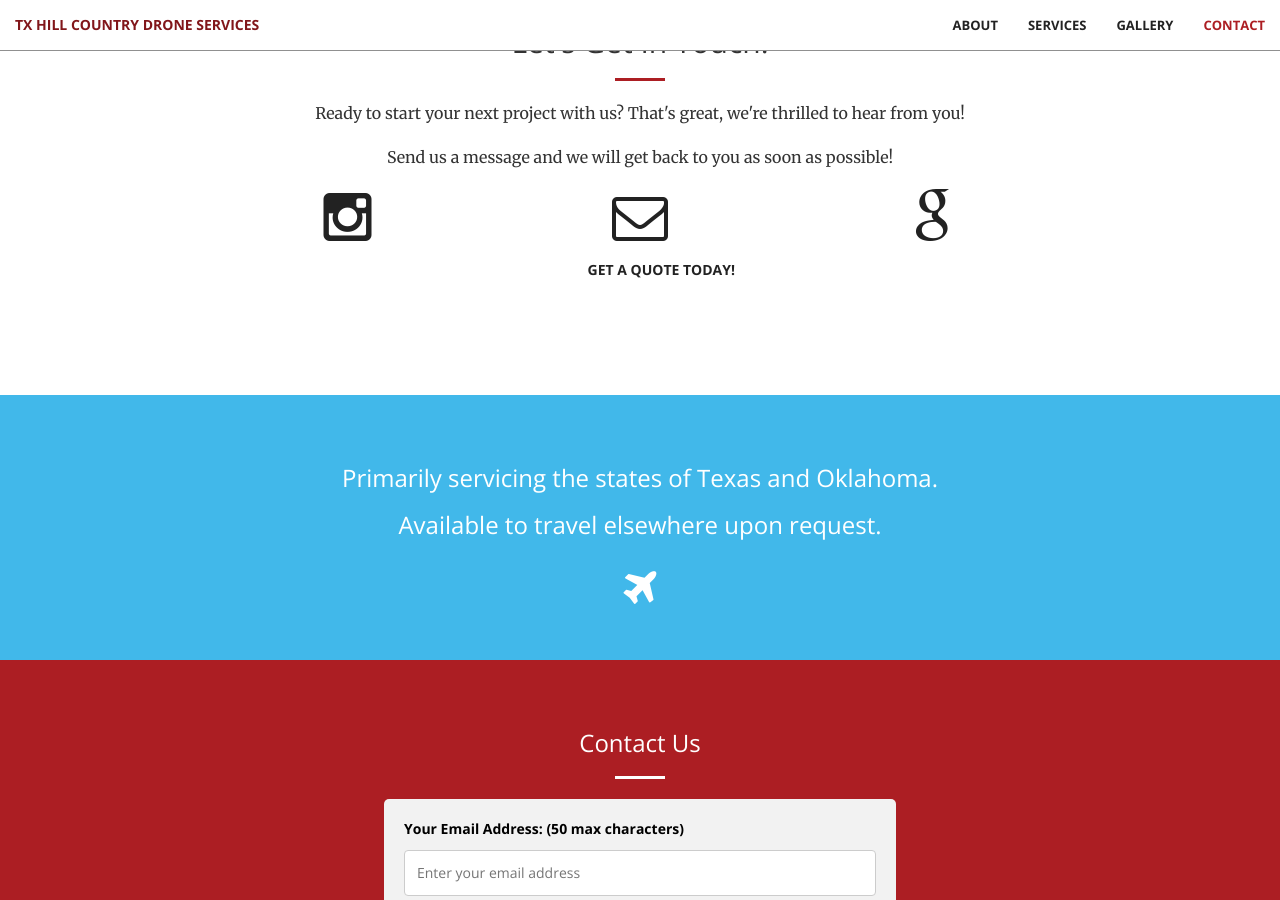
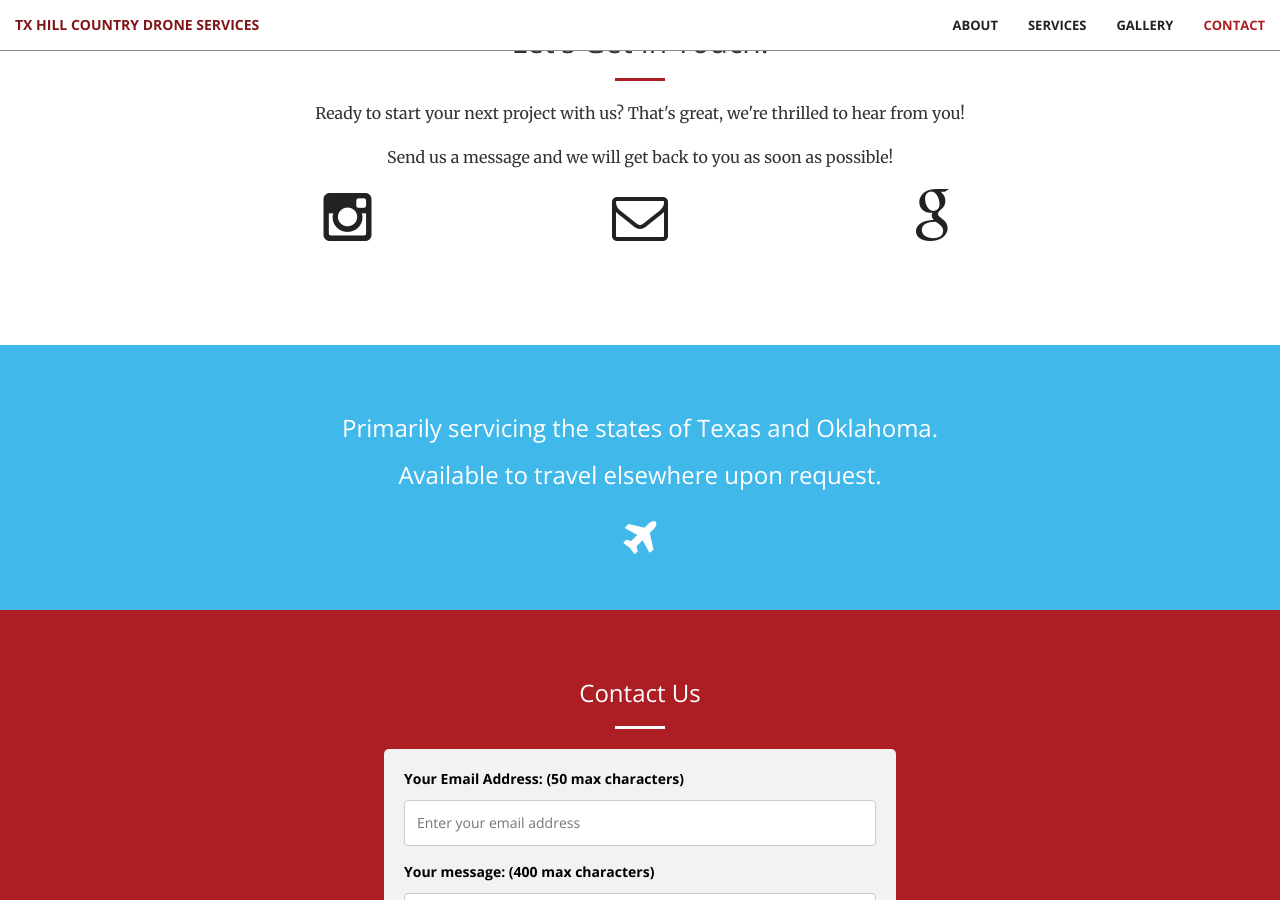
Before and after one commit to thcdroneservices/thcdroneservices.github.io, a Jekyll site: the page built from index.html, in a window 1280 px wide and 900 px high, scrolled down 3823 px. Built offline with Jekyll 4.4.1, drawn with Linux system fonts in a browser that asks for light colours.

Commit message:
update CF

```diff
--- a/_includes/contact-form.html
+++ b/_includes/contact-form.html
@@ -1,4 +1,4 @@
-<aside class="bg-primary">
+<aside class="bg-primary" id="cform">
      <div class="contact-form" content="width=device-width, initial-scale=1">
         <h3>Contact Us</h3>
         <hr class="light">
--- a/_includes/contact.html
+++ b/_includes/contact.html
@@ -14,10 +14,9 @@
             </a>
         </div>
         <div class="col-lg-2 col-lg-offset-1 text-center">
-            <a href="mailto:{{ site.email }}">
+            <a href="#contact">
             <i class="fa fa-envelope-o fa-3x wow bounceIn" data-wow-delay=".1s"></i>
             </a>
-            <a href="#contact" class="btn btn-default btn-xl wow tada">GET A QUOTE TODAY!</a>
         </div>
         <div class="col-lg-2 col-lg-offset-1 text-center">
             <a href="https://google.com/{{ site.google_username }}">
```
